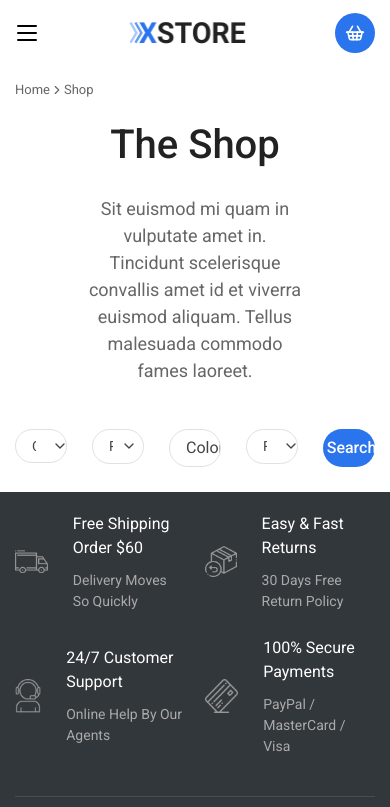
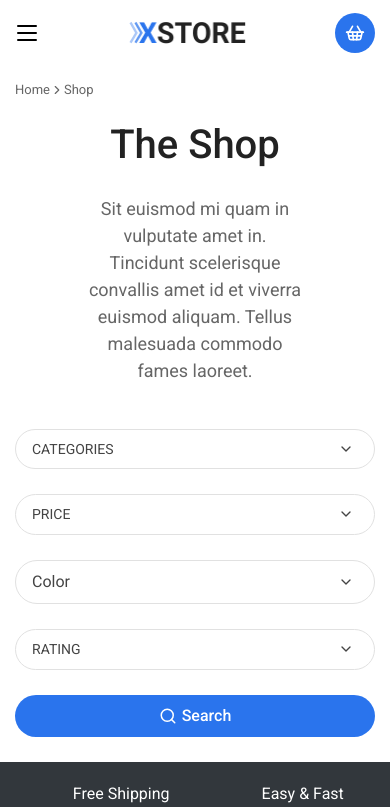
Before and after one commit to vithocbai/ecommerce-app, a React (Vite) app: page /shop in a window 390 px wide. Shown: the top 807 px of the page. Built offline with nearby package versions, Linux system fonts and the light colour scheme.

Commit message:
Cập nhật bố cục thành phần và làm Responsive cho FilterBar

```diff
--- a/src/components/FilterBar/FilterBar.tsx
+++ b/src/components/FilterBar/FilterBar.tsx
@@ -112,14 +112,15 @@ export const FilterBar: React.FC = () => {
     return (
         <section>
             <div className="max-w-[1600px] mx-auto mb-[25px] px-[15px]">
-                <div className="grid grid-cols-5 gap-[25px]">
+                <div className="grid grid-cols-[1fr_auto] max-md:grid-cols-1 items-center gap-[25px] w-[full]">
+                    <div className="grid w-full grid-cols-[repeat(auto-fit,minmax(100px,1fr))] max-md:grid-cols-1 gap-[25px] ">
                         {/* Categories Dropdown */}
                         <div className="relative cursor-pointer">
                             <button
                                 onClick={() => toggleDropdown("categories")}
-                            className="flex items-center w-full gap-2 border-[1px] border-[#e1e1e1] rounded-full pl-4 pr-5 py-[6px] text-[#444]"
+                                className="flex items-center w-full gap-2 border-[1px] border-[#e1e1e1] rounded-full pl-4 pr-5 py-[9px] text-[#444]"
                             >
-                            <div className="flex items-center gap-2 text-sm uppercase  min-w-[25%]">
+                                <div className="flex items-center gap-2 text-sm uppercase ">
                                     <div
                                         className={`${filters.category} ? 'max-w-[100px] truncate overflow-hidden': 'max-w-full' `}
                                     >
@@ -150,7 +151,7 @@ export const FilterBar: React.FC = () => {
                                 </div>
                             </button>
                             {dropdownState.categories && (
-                            <div className="absolute top-[100%] left-0 right-0 bg-white  border-[1px] border-[#e1e1e1] py-5 mt-[3px] mb-[10px]">
+                                <div className="absolute z-[10] top-[100%] left-0 right-0 bg-white  border-[1px] border-[#e1e1e1] py-5 mt-[3px] mb-[10px]">
                                     {categories.map((category) => (
                                         <span
                                             key={category.value}
@@ -171,9 +172,11 @@ export const FilterBar: React.FC = () => {
                             <div className="relative">
                                 <button
                                     onClick={() => toggleDropdown("price")}
-                                className="flex items-center justify-between w-full gap-2 border-[1px] border-[#e1e1e1] rounded-full pl-4 pr-5 py-[6px] text-[#444]"
+                                    className="flex items-center justify-between w-full gap-2 border-[1px] border-[#e1e1e1] rounded-full pl-4 pr-5 py-[9px] text-[#444]"
                                 >
-                                <div className="min-w-[25%] truncate overflow-hidden text-[14px] uppercase">Price</div>
+                                    <div className=" truncate overflow-hidden text-[14px] uppercase">
+                                        Price
+                                    </div>
                                     {showPrice && (
                                         <div
                                             onClick={() => clearPrice()}
@@ -197,7 +200,7 @@ export const FilterBar: React.FC = () => {
                                 </button>
                                 {dropdownState.price && (
                                     <div>
-                                    <div className="absolute top-[100%] left-0 right-0 bg-white  border-[1px] border-[#e1e1e1] py-5 px-4  mt-[3px] mb-[10px]">
+                                        <div className="absolute z-[10] top-[100%] left-0 right-0 bg-white  border-[1px] border-[#e1e1e1] py-5 px-4  mt-[3px] mb-[10px]">
                                             {/* Range Slider */}
                                             <div className="relative ">
                                                 {/*Track background */}
@@ -208,11 +211,13 @@ export const FilterBar: React.FC = () => {
                                                     className="absolute h-[3px] bg-blue-500 rounded"
                                                     style={{
                                                         left: `${
-                                                        ((tempPriceRange[0] - minPrice) / (maxPrice - minPrice)) * 100
+                                                            ((tempPriceRange[0] - minPrice) / (maxPrice - minPrice)) *
+                                                            100
                                                         }%`,
                                                         right: `${
                                                             100 -
-                                                        ((tempPriceRange[1] - minPrice) / (maxPrice - minPrice)) * 100
+                                                            ((tempPriceRange[1] - minPrice) / (maxPrice - minPrice)) *
+                                                                100
                                                         }%`,
                                                     }}
                                                 ></div>
@@ -260,7 +265,7 @@ export const FilterBar: React.FC = () => {
                             <div className="relative ">
                                 <button
                                     onClick={() => toggleDropdown("color")}
-                                className="overflow-hidden flex items-center justify-between w-full gap-2 border-[1px] border-[#e1e1e1] rounded-full pl-4 pr-5 py-[6px] text-[#444]"
+                                    className="overflow-hidden flex items-center justify-between w-full gap-2 border-[1px] border-[#e1e1e1] rounded-full pl-4 pr-5 py-[9px] text-[#444]"
                                 >
                                     <div>Color</div>
                                     <div className="ml-auto uppercase flex items-center gap-[4px] max-w-[140px] overflow-hidden">
@@ -291,7 +296,7 @@ export const FilterBar: React.FC = () => {
                                 </button>
                                 {/* Color Display  */}
                                 {dropdownState.color && (
-                                <div className="absolute top-[100%] left-0 right-0 bg-white border-[1px] border-[#e1e1e1] py-5 px-4 mt-[3px] mb-[10px]">
+                                    <div className="absolute z-[10] top-[100%] left-0 right-0 bg-white border-[1px] border-[#e1e1e1] py-5 px-4 mt-[3px] mb-[10px]">
                                         <div className="flex">
                                             {colors.map((color) => {
                                                 return (
@@ -316,9 +321,9 @@ export const FilterBar: React.FC = () => {
                         <div className="relative">
                             <button
                                 onClick={() => toggleDropdown("rating")}
-                            className="flex items-center justify-between w-full gap-2 border-[1px] border-[#e1e1e1] rounded-full pl-4 pr-5 py-[6px] text-[#444]"
+                                className="flex items-center justify-between w-full gap-2 border-[1px] border-[#e1e1e1] rounded-full pl-4 pr-5 py-[9px] text-[#444]"
                             >
-                            <div className="min-w-[25%] truncate overflow-hidden text-[14px] uppercase">Rating</div>
+                                <div className=" truncate overflow-hidden text-[14px] uppercase">Rating</div>
                                 <div className="ml-auto uppercase flex items-center gap-[4px] max-w-[140px] overflow-hidden">
                                     {selectedRatings.map((rating) => {
                                         return (
@@ -346,7 +351,7 @@ export const FilterBar: React.FC = () => {
                             </button>
                             {/* Display Rating */}
                             {dropdownState.rating && (
-                            <div className="absolute top-[100%] left-0 right-0 max-h-[200px] overflow-y-auto custom-scrollbar bg-white  border-[1px] border-[#e1e1e1] py-5 mt-[3px] mb-[10px]">
+                                <div className="absolute z-[10] top-[100%] left-0 right-0 max-h-[200px] overflow-y-auto custom-scrollbar bg-white  border-[1px] border-[#e1e1e1] py-5 mt-[3px] mb-[10px]">
                                     {ratings.map((ratingOption) => (
                                         <div
                                             onClick={() => handleStarClick(ratingOption.value)}
@@ -366,14 +371,16 @@ export const FilterBar: React.FC = () => {
                                 </div>
                             )}
                         </div>
-
+                    </div>
                     {/* Search */}
-                    <button className="flexCenter gap-[5px] text-[16px] font-medium rounded-full text-white bg-[#2A74ED] hover:bg-[#222222] transition-all duration-200 ease-linear">
+                    <div className="">
+                        <button className="w-full flexCenter gap-[5px] px-[85px] py-[7px] h-[42px] text-[16px] font-medium rounded-full text-white bg-[#2A74ED] hover:bg-[#222222] transition-all duration-200 ease-linear">
                             <Search size={18} />
                             <span> Search</span>
                         </button>
                     </div>
                 </div>
+            </div>
         </section>
     );
 };
```
Lines whose indentation alone changed are shown as unchanged.
